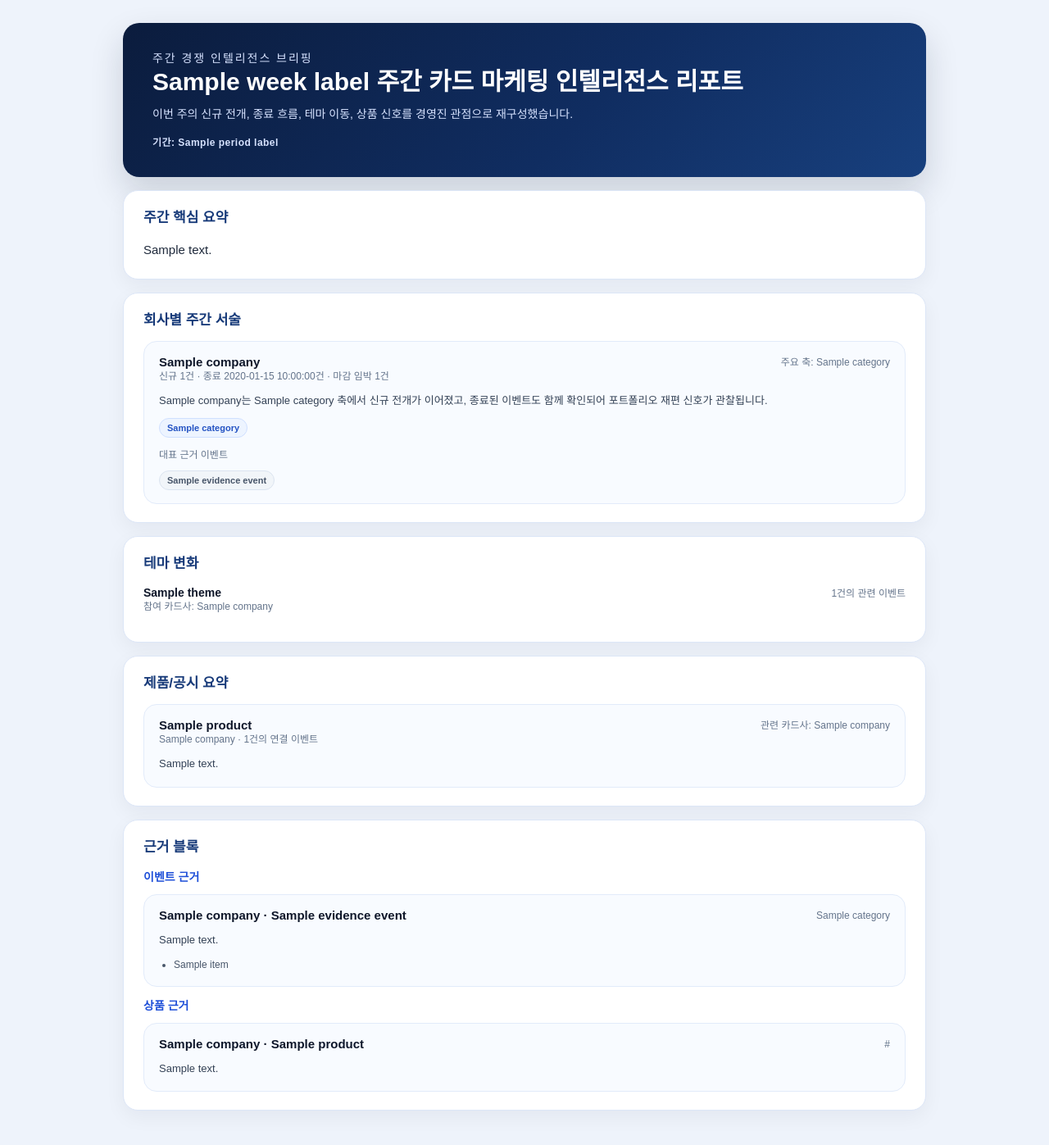
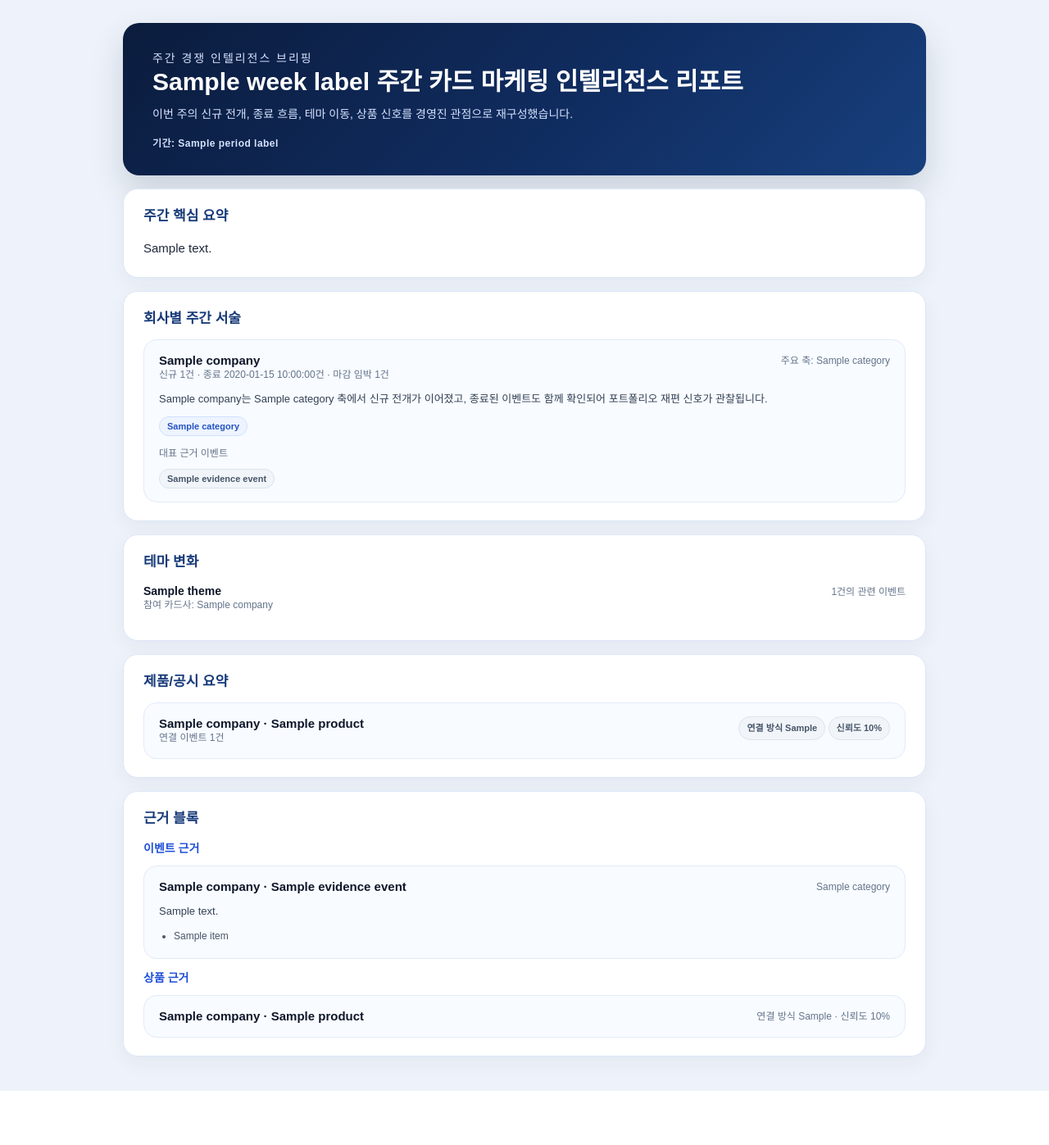
Before and after one commit to shinhan-card/card-event, a FastAPI app: template templates/weekly_report.html in a window 1280 px wide. Shown: the whole page at 82% size. After the commit the page ends 1331 px from the top, so only its background shows below. Run offline with FastAPI, Linux system fonts and the light colour scheme; the template is opened without the code that fills it: most values are stand-ins (such as "Sample title", 1, 10 or a date in 2020).

Commit message:
Align weekly briefing with real payload

```diff
--- a/modules/briefing.py
+++ b/modules/briefing.py
@@ -572,7 +572,10 @@ def _build_product_summary(source: dict, report_type: str) -> list:
 
 def _pick_evidence_events(source: dict, report_type: str) -> list:
     candidate_events = _dedupe_events(
-        source["new_events"] + [event for event, _reasons in source["notable_pairs"]] + source["active_events"]
+        source["new_events"]
+        + [event for event, _reasons in source["notable_pairs"]]
+        + source["active_events"]
+        + (source["ended_events"] if report_type == "weekly" else [])
     )
     evidence_events = [event for event in candidate_events if _extract_event_evidence(event)]
     serialized = _serialize_events(evidence_events[:5])
--- a/templates/weekly_report.html
+++ b/templates/weekly_report.html
@@ -46,6 +46,13 @@
     color: #d7e3ff;
     font-size: 14px;
     line-height: 1.6;
+  }
+  .hero-meta {
+    margin-top: 14px;
+    color: #d7e3ff;
+    font-size: 12px;
+    font-weight: 700;
+    letter-spacing: 0.04em;
   }
   .section {
     margin-top: 16px;
@@ -180,7 +187,7 @@
         <p class="eyebrow">주간 경쟁 인텔리전스 브리핑</p>
         <h1>{{ week_label }} 주간 카드 마케팅 인텔리전스 리포트</h1>
         <p>이번 주의 신규 전개, 종료 흐름, 테마 이동, 상품 신호를 경영진 관점으로 재구성했습니다.</p>
-        <p style="margin-top:14px;color:#d7e3ff;font-size:12px;font-weight:700;letter-spacing:.04em;">기간: {{ period_label }}</p>
+        <div class="hero-meta">기간: {{ period_label }}</div>
       </div>
 
       <div class="section">
@@ -248,21 +255,13 @@
         <div class="product-card">
           <div class="product-head">
             <div>
-              <div class="product-name">{{ product.product_name }}</div>
-              <div class="product-meta">{{ product.company }} · {{ product.event_count }}건의 연결 이벤트</div>
+              <div class="product-name">{{ product.company }} · {{ product.product_name }}</div>
+              <div class="product-meta">연결 이벤트 {{ product.event_count }}건</div>
             </div>
             <div class="product-meta">
-              {% if product.companies %}
-              관련 카드사: {{ product.companies|join(', ') }}
-              {% endif %}
+              {% if product.match_method %}<span class="chip chip-soft">연결 방식 {{ product.match_method }}</span>{% endif %}
+              {% if product.confidence is not none %}<span class="chip chip-soft">신뢰도 {{ (product.confidence * 100)|round(0)|int }}%</span>{% endif %}
             </div>
-          </div>
-          <div class="product-body">
-            {% if product.example_event and product.example_event.one_line_summary %}
-            {{ product.example_event.one_line_summary }}
-            {% else %}
-            이번 주에 해당 상품을 둘러싼 공시와 이벤트 노출이 확인되었습니다.
-            {% endif %}
           </div>
         </div>
         {% endfor %}
@@ -298,16 +297,10 @@
           <div class="evidence-card">
             <div class="evidence-head">
               <div class="evidence-title">{{ product.company }} · {{ product.product_name }}</div>
-              {% if product.link_text %}
-              <div class="evidence-meta">{{ product.link_text }}</div>
-              {% endif %}
-            </div>
-            <div class="evidence-body">
-              {% if product.benefit_summary %}
-              {{ product.benefit_summary }}
-              {% else %}
-              이번 주 상품 근거를 대시보드에서 확인할 수 있습니다.
-              {% endif %}
+              <div class="evidence-meta">
+                {% if product.match_method %}연결 방식 {{ product.match_method }}{% endif %}
+                {% if product.confidence is not none %}{% if product.match_method %} · {% endif %}신뢰도 {{ (product.confidence * 100)|round(0)|int }}%{% endif %}
+              </div>
             </div>
           </div>
           {% endfor %}
```
Also changed, not shown: tests/test_briefing.py (+200 -3 lines).
